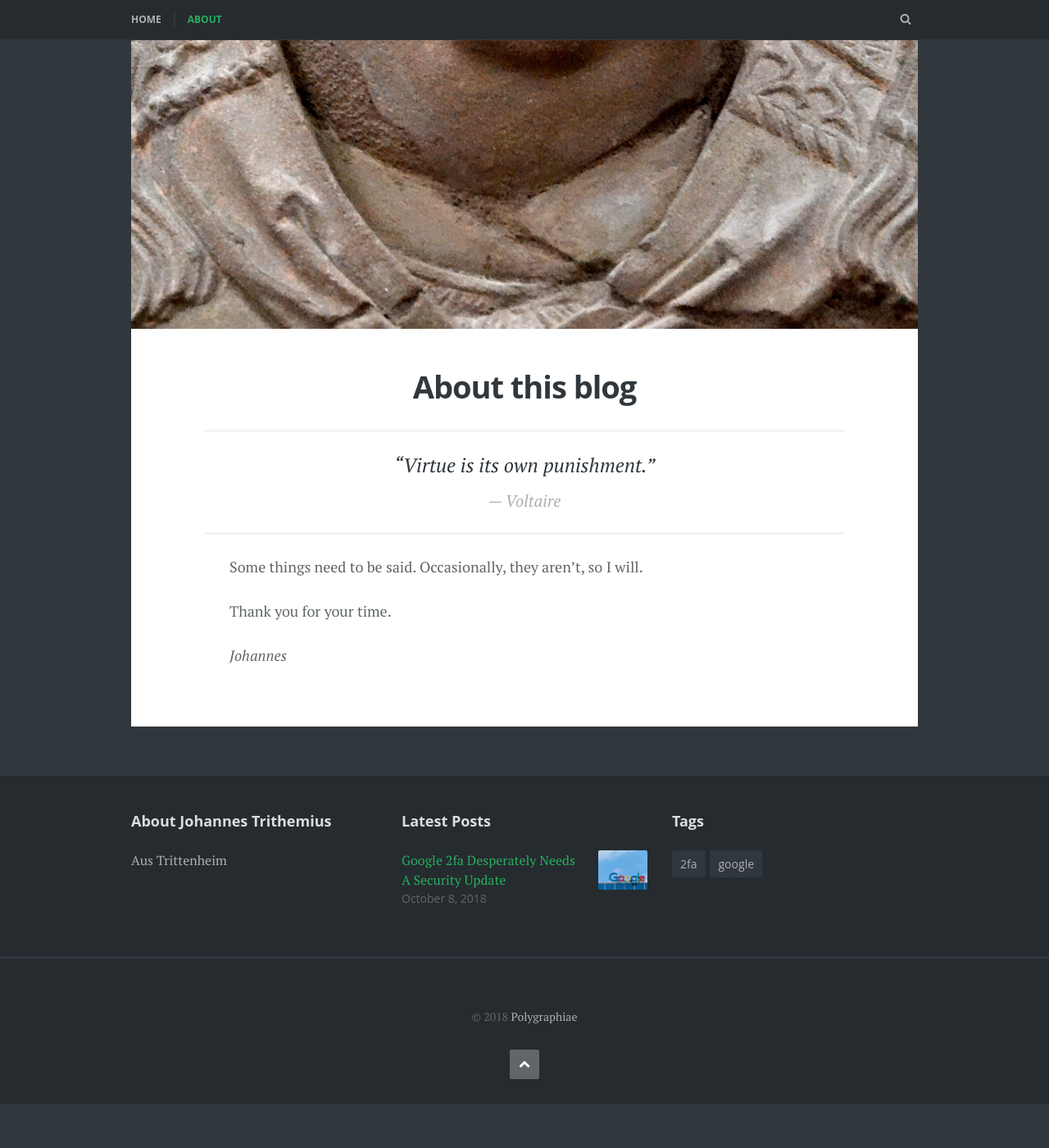
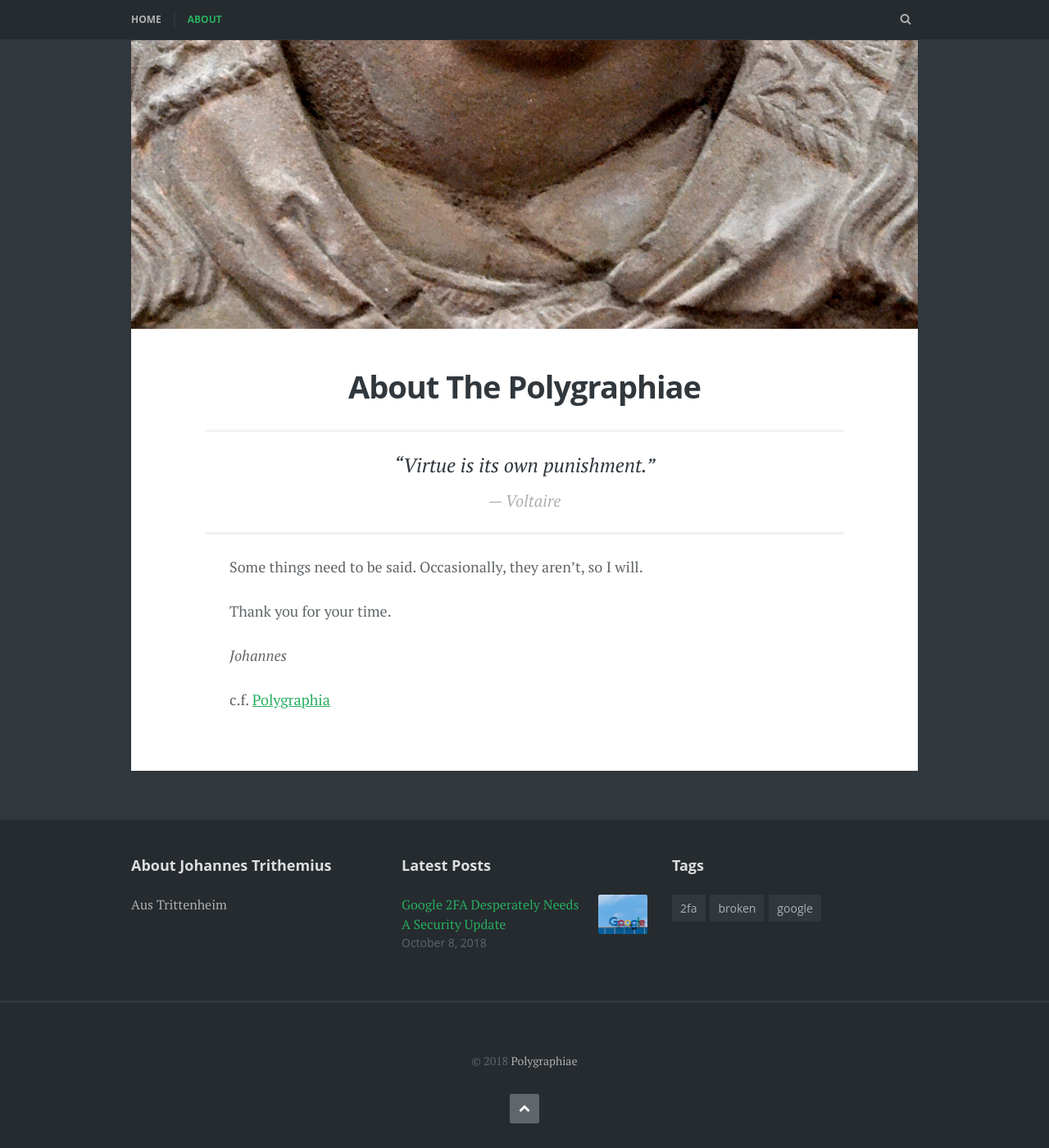
Before and after one commit to polygraphiae/blog, a Jekyll site: the page built from about.md, in a window 1280 px wide and 1400 px high, scrolled down 1006 px. Shown: the whole window at 82% size. Built offline with Jekyll 4.4.1, drawn with Linux system fonts in a browser that asks for light colours; some web fonts are replaced; before the commit the page ends 2352 px from its top, so only the background shows below that.

Commit message:
update about, fix first post title

```diff
--- a/about.md
+++ b/about.md
@@ -1,6 +1,6 @@
 ---
 layout: page
-title: About this blog
+title: About The Polygraphiae
 featured_image: authorimage.jpg
 ---
 
@@ -11,3 +11,5 @@ Some things need to be said.  Occasionally, they aren't, so I will.
 Thank you for your time.
 
 *Johannes*
+
+c.f. [Polygraphia](https://en.wikipedia.org/wiki/Polygraphia_(book))
```
Also changed, not shown: _posts/2018-10-08-google-2fa-desperately-needs-a-security-update.md (renamed from _posts/2018-10-08-google-2FA-desperately-needs-a-security-update.md, +2 -1 lines).
